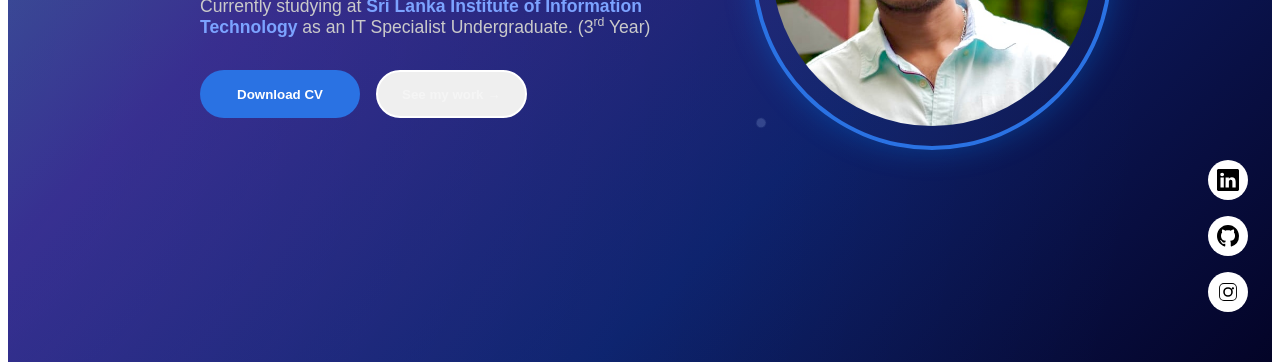
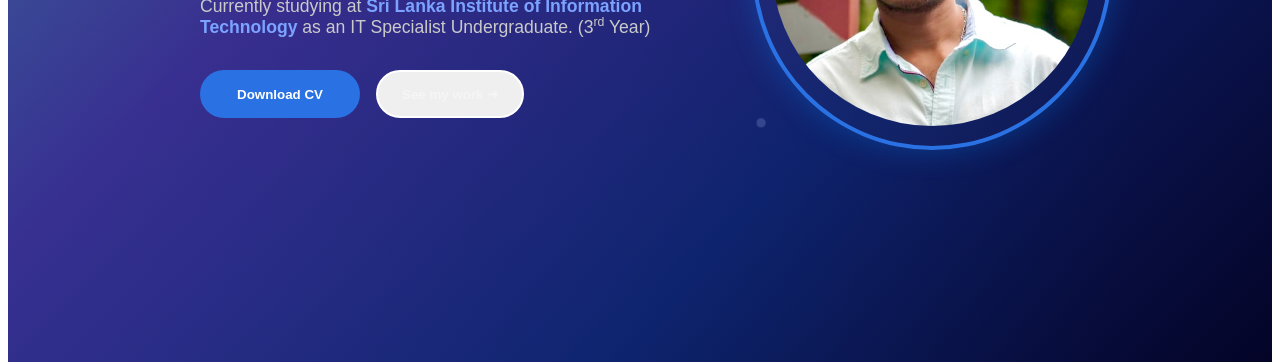
Before and after one commit to dilukaathukorala/My-Portfolio, a Next.js app: page / in a window 1280 px wide. Shown: the part 456-818 px from the top of the page. Built offline with nearby package versions, Linux system fonts and the light colour scheme.

Commit message:
Update hero
added shake effect to see my projects arrow

```diff
--- a/components/Hero.js
+++ b/components/Hero.js
@@ -2,7 +2,8 @@
 
 import React, { useState, useEffect } from "react";
 import "../styles/Hero.css";
-import Header from "./Header"; // ✅ Modular header
+import Header from "./Header";
+import SocialMedia from "./SocialMedia";
 import { motion } from "framer-motion";
 
 export default function Hero({ setActiveSection }) {
@@ -101,8 +102,9 @@ export default function Hero({ setActiveSection }) {
               </button>
             )}
             <button className="btn secondary" onClick={() => handleNavClick("about")}>
-              See my work →
+             See my work <span className="arrow">➜</span>
             </button>
+
           </div>
         </motion.div>
 
@@ -138,67 +140,8 @@ export default function Hero({ setActiveSection }) {
         </motion.div>
       </div>
 
-      {/* ✅ Fixed Social Icons */}
-      <ul className="example-2 fixed-icons">
-        <li className="icon-content">
-          <a href="https://www.linkedin.com/in/diluka-athukorala-703247214/" aria-label="LinkedIn" data-social="linkedin">
-            <div className="filled"></div>
-            <svg className="icon-svg" xmlns="http://www.w3.org/2000/svg" width="26" height="26" viewBox="0 0 16 16">
-              <path d="M0 1.146C0 .513.526 0 1.175 0h13.65C15.474 0 16 .513 16
-              1.146v13.708c0 .633-.526 1.146-1.175
-              1.146H1.175C.526 16 0 15.487 0
-              14.854zm4.943 12.248V6.169H2.542v7.225zm-1.2-8.212c.837
-              0 1.358-.554 1.358-1.248-.015-.709-.52-1.248-1.342-1.248S2.4
-              3.226 2.4 3.934c0 .694.521 1.248 1.327
-              1.248zm4.908 8.212V9.359c0-.216.016-.432.08-.586.173-.431.568-.878
-              1.232-.878.869 0 1.216.662 1.216
-              1.634v3.865h2.401V9.25c0-2.22-1.184-3.252-2.764-3.252-1.274
-              0-1.845.7-2.165 1.193v.025h-.016l.016-.025V6.169h-2.4c.03.678
-              0 7.225 0 7.225z" />
-            </svg>
-          </a>
-          <div className="tooltip">LinkedIn</div>
-        </li>
-
-        <li className="icon-content">
-          <a href="https://github.com/dilukaathukorala" aria-label="GitHub" data-social="github">
-            <div className="filled"></div>
-            <svg className="icon-svg" xmlns="http://www.w3.org/2000/svg" width="26" height="26" viewBox="0 0 16 16">
-              <path d="M8 0C3.58 0 0 3.58 0 8c0
-              3.54 2.29 6.53 5.47 7.59.4.07.55-.17.55-.38
-              0-.19-.01-.82-.01-1.49-2.01.37-2.53-.49-2.69-.94-.09-.23-.48-.94-.82-1.13-.28-.15-.68-.52-.01-.53.63-.01
-              1.08.58 1.23.82.72 1.21 1.87.87
-              2.33.66.07-.52.28-.87.51-1.07-1.78-.2-3.64-.89-3.64-3.95
-              0-.87.31-1.59.82-2.15-.08-.2-.36-1.02.08-2.12
-              0 0 .67-.21 2.2.82.64-.18
-              1.32-.27 2-.27s1.36.09 2 .27c1.53-1.04
-              2.2-.82 2.2-.82.44 1.1.16 1.92.08
-              2.12.51.56.82 1.27.82 2.15
-              0 3.07-1.87 3.75-3.65
-              3.95.29.25.54.73.54
-              1.48 0 1.07-.01 1.93-.01
-              2.2 0 .21.15.46.55.38A8.01 8.01
-              0 0 0 16 8c0-4.42-3.58-8-8-8" />
-            </svg>
-          </a>
-          <div className="tooltip">GitHub</div>
-        </li>
-
-        <li className="icon-content">
-          <a href="https://www.instagram.com/dilu_athukorala/" aria-label="Instagram" data-social="instagram">
-            <div className="filled"></div>
-            <svg className="icon-svg" xmlns="http://www.w3.org/2000/svg" width="26" height="26" viewBox="0 0 512 512">
-              <path d="M349.33,69.33H162.67A93.34,93.34,0,0,0,69.33,162.67v186.66A93.34,93.34,0,0,0,162.67,
-              442.67h186.66A93.34,93.34,0,0,0,442.67,349.33V162.67A93.34,93.34,0,0,0,349.33,69.33ZM464,
-              349.33A114.68,114.68,0,0,1,349.33,464H162.67A114.68,114.68,0,0,1,48,349.33V162.67A114.68,
-              114.68,0,0,1,162.67,48H349.33A114.68,114.68,0,0,1,464,162.67ZM256,144a112,112,0,1,0,112,
-              112A112,112,0,0,0,256,144Zm0,186.67A74.67,74.67,0,1,1,330.67,256,74.77,74.77,0,0,1,
-              256,330.67ZM370.67,144a26.67,26.67,0,1,0,26.66,26.67A26.69,26.69,0,0,0,370.67,144Z" />
-            </svg>
-          </a>
-          <div className="tooltip">Instagram</div>
-        </li>
-      </ul>
+      {/* ✅ Fixed Social Icons (Modularized) */}
+      <SocialMedia />
     </section>
   );
 }
```
